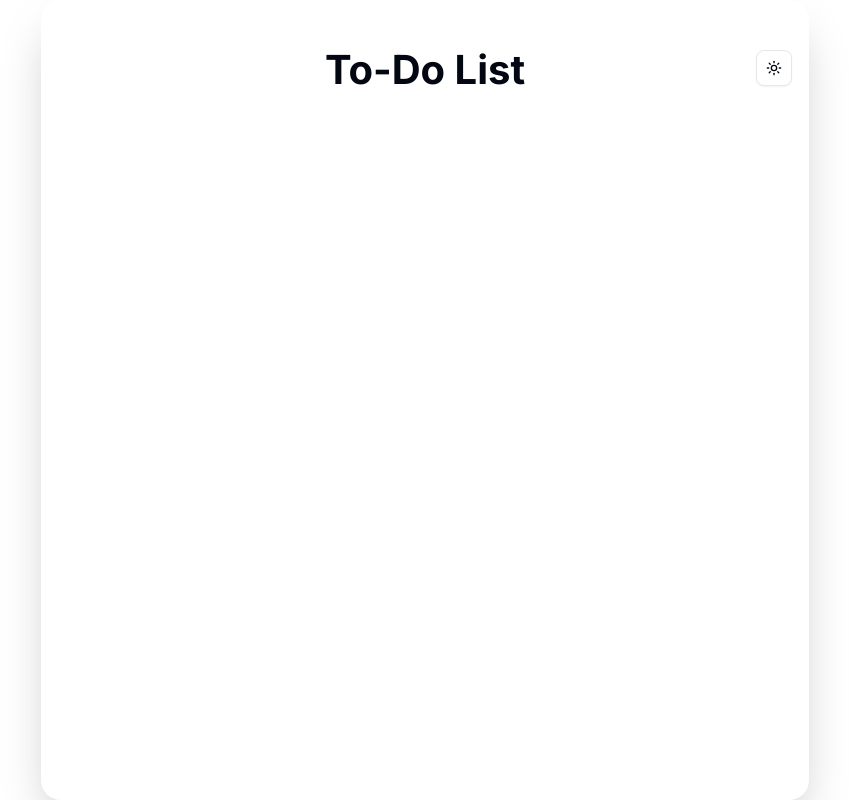
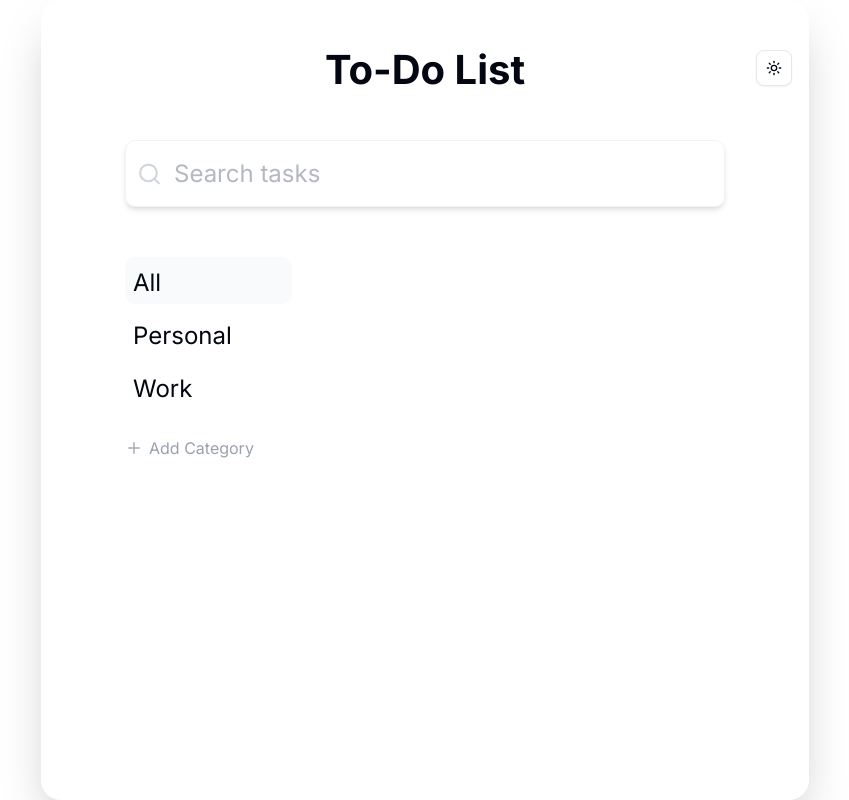
Before and after one commit to Whatislovetrade/todo-app, a React (Vite) app: page / in a window 1280 px wide. Shown: the whole page, without its empty margins (215-1064 px from the left). Built offline with nearby package versions, Linux system fonts and the light colour scheme.

Commit message:
Сделал верстку, добавил иконки

```diff
--- a/src/App.jsx
+++ b/src/App.jsx
@@ -1,13 +1,31 @@
-import TodoHeader from "./components/TodoHeader/TodoHeader";
+import TodoHeader from "./components/TodoHeader";
+import SearchTasks from "./components/SearchTask";
+import { Plus } from "lucide-react";
 
 function App() {
   return (
     <div className="flex justify-center items-center min-w-screen h-screen">
       <div className="todo-app bg-white dark:bg-gray-900 dark:shadow-neutral-800 w-3xl min-h-screen rounded-[20px] shadow-2xl">
-          <TodoHeader />
+        <TodoHeader />
+        <SearchTasks />
+        <div className="w-[600px] mx-auto grid grid-cols-2 justify-center todo-content mt-[50px]">
+          <div className="todo-category">
+            <ul className="mb-[20px]">
+              <li className="bg-gray-50 dark:bg-zinc-900 inline-block w-[167px] h-[47px] text-[24px] rounded-[10px] p-2 mb-1.5 cursor-pointer">All</li>
+              <li className="inline-block w-[167px] h-[47px] text-[24px] rounded-[10px] p-2 mb-1.5 cursor-pointer">Personal</li>
+              <li className="inline-block w-[167px] h-[47px] text-[24px] rounded-[10px] p-2 mb-1.5 cursor-pointer">Work</li>
+            </ul>
+            <div className="flex gap-[6px] text-gray-400 cursor-pointer items-center add-category">
+              <Plus size={18} color="rgb(166, 171, 184)" />Add Category
+            </div>
+          </div>
+          <div className="todo-tasks">
+            <div className="todo-filter"></div>
+            <div className="todo-item"></div>
+          </div>
+        </div>
       </div>
     </div>
-
   );
 }
 
--- /dev/null
+++ b/src/components/SearchTask/index.jsx
@@ -0,0 +1,32 @@
+import { Input } from "../ui/input"
+
+const SearchTasks = () => {
+  return (
+    <Input
+        className="
+            input-task
+            border
+            border-solid
+            border-gray-200/50
+            rounded-[10px]
+            min-w-[600px]
+            h-[67px]
+            shadow-md
+            placeholder: text-gray-500
+            text-[24px]
+            font-normal
+            pl-12
+            py-2
+            dark:shadow-neutral-800
+            outline-0
+            focus:text-black
+            dark:focus:text-white
+        "
+        type="text"
+        name="search"
+        placeholder="Search tasks"
+  />
+  )
+}
+
+export default SearchTasks
--- /dev/null
+++ b/src/components/ui/input.jsx
@@ -0,0 +1,30 @@
+import * as React from "react"
+
+import { cn } from "@/lib/utils"
+import { Search } from "lucide-react";
+
+function Input({
+  className,
+  type,
+  ...props
+}) {
+  return (
+    <div className="relative block mx-auto w-[600px] mt-10">
+      <Search className="todo-icon absolute left-3 top-1/2 h-[25px] w-[25px] -translate-y-1/2 text-gray-300 pointer-events-none" />
+      <input
+        type={type}
+        data-slot="input"
+        className={cn(
+          "file:tw-text-foreground placeholder:tw-text-muted-foreground selection:tw-bg-primary selection:tw-text-primary-foreground dark:tw-bg-input/30 tw-border-input tw-flex tw-h-9 tw-w-full tw-min-w-0 tw-rounded-md tw-border tw-bg-transparent tw-px-3 tw-py-1 tw-text-base tw-shadow-xs tw-transition-[color,box-shadow] tw-outline-none file:tw-inline-flex file:tw-h-7 file:tw-border-0 file:tw-bg-transparent file:tw-text-sm file:tw-font-medium disabled:tw-pointer-events-none disabled:tw-cursor-not-allowed disabled:tw-opacity-50 md:tw-text-sm",
+          "focus-visible:tw-border-ring focus-visible:tw-ring-ring/50 focus-visible:tw-ring-[3px]",
+          "aria-invalid:tw-ring-destructive/20 dark:aria-invalid:tw-ring-destructive/40 aria-invalid:tw-border-destructive",
+          className
+        )}
+        {...props} />
+    </div>
+
+
+  );
+}
+
+export { Input }
```
Also changed, not shown: src/components/SearchTask/SearchTask.css (added), src/components/TodoHeader/index.jsx (renamed from src/components/TodoHeader/TodoHeader.jsx).
